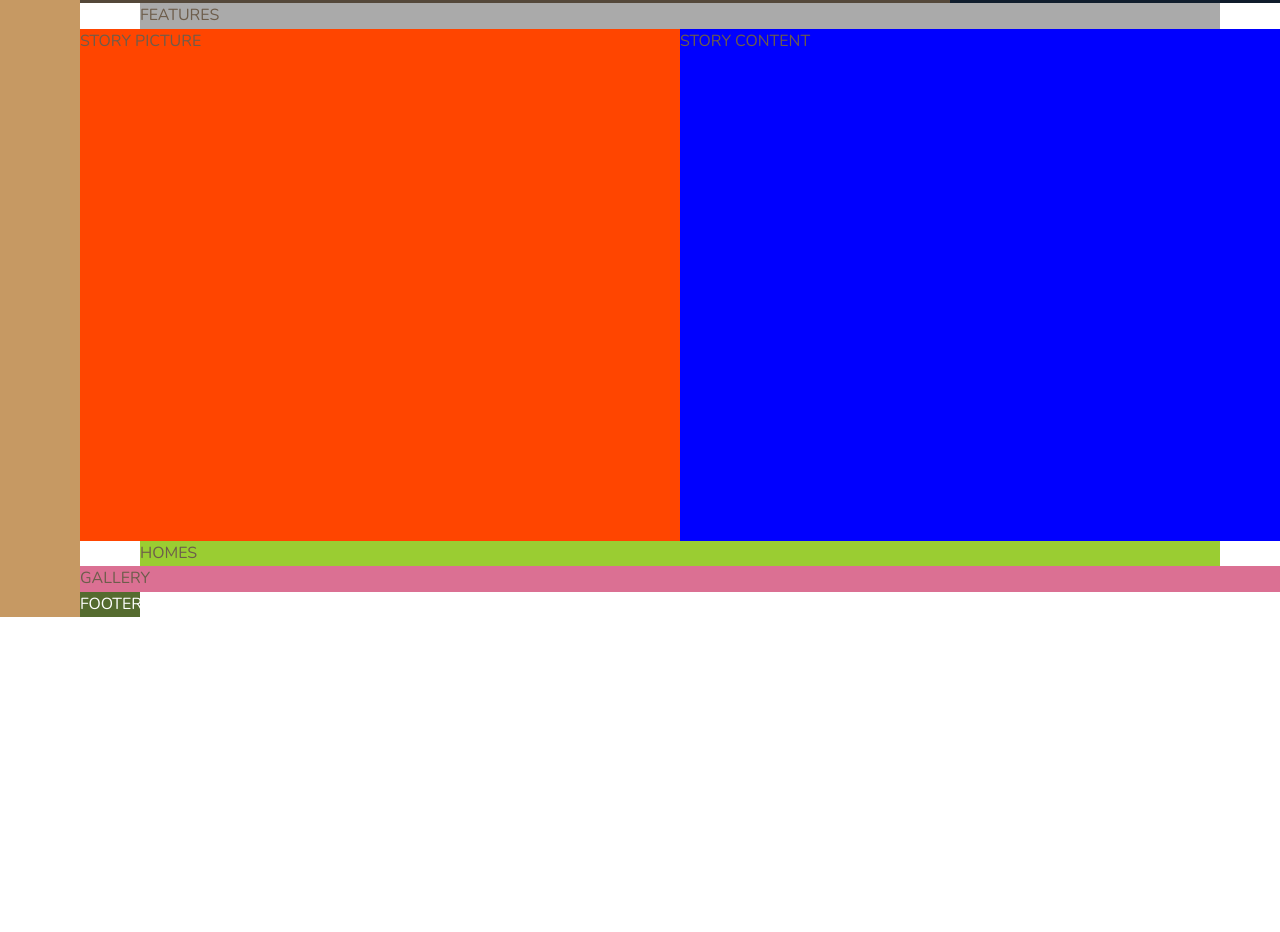
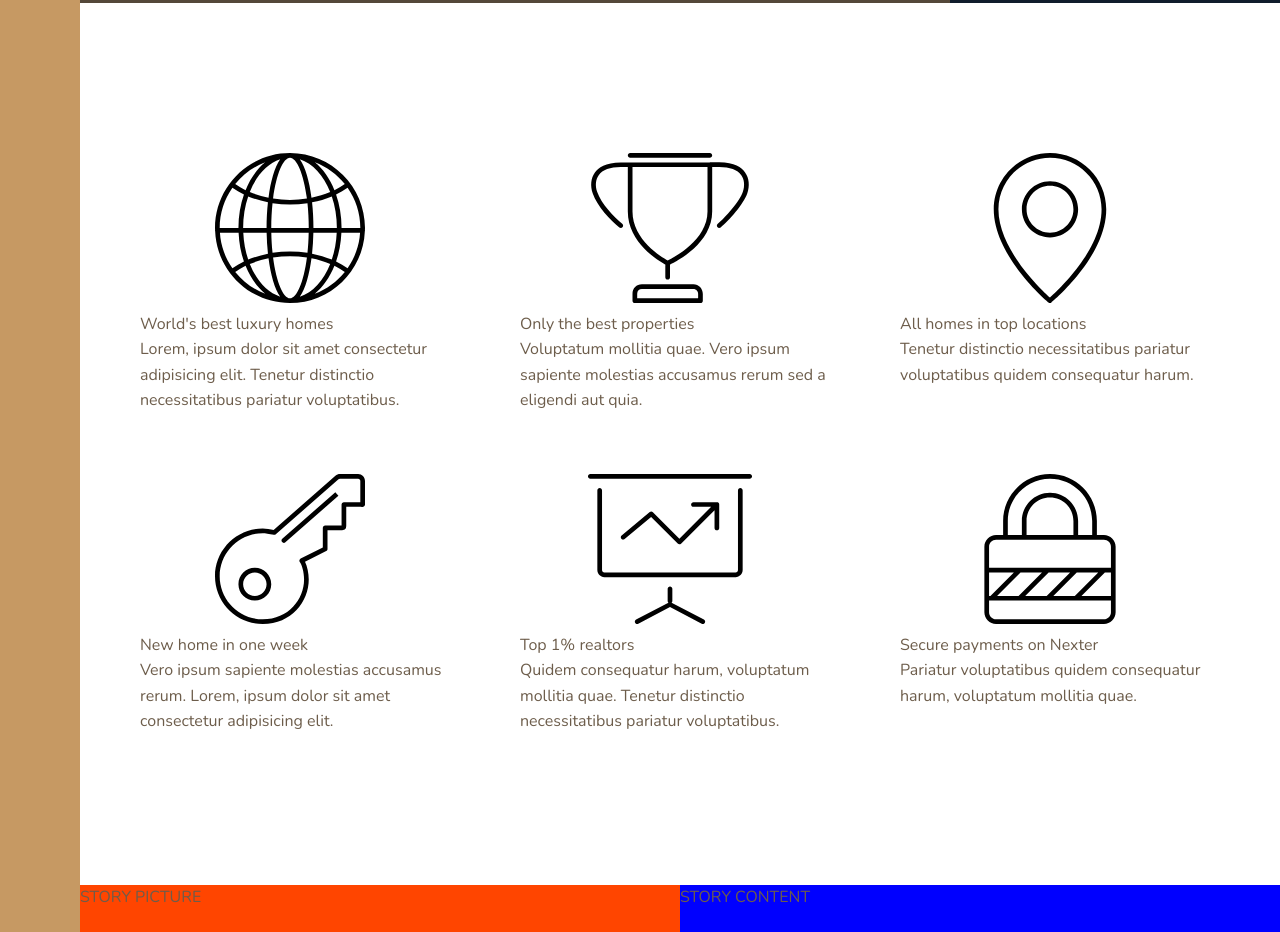
Before and after one commit to serhiikle/nexter, a website: page app/index.html in a window 1280 px wide. Shown: the part 637-1569 px from the top of the page. Before the commit the page ends 1254 px from the top, so only its background shows below. Drawn offline with nearby package versions, Linux system fonts and the light colour scheme.

Commit message:
start build section Features

```diff
--- a/app/index.html
+++ b/app/index.html
@@ -33,7 +33,66 @@
     </div>
     <!-- SECTION FEATURES -->
     <section class="features">
-      FEATURES
+      <!-- feature 1 -->
+      <div class="features__item">
+        <svg class="features__icon">
+          <use xlink:href="images/sprite.svg#icon-global"></use>
+        </svg>
+        <h4 class="features__title">World's best luxury homes</h4>
+        <p class="feature__text">
+          Lorem, ipsum dolor sit amet consectetur adipisicing elit. Tenetur distinctio necessitatibus pariatur voluptatibus.
+        </p>
+      </div>
+      <!-- feature 2 -->
+      <div class="features__item">
+        <svg class="features__icon">
+          <use xlink:href="images/sprite.svg#icon-trophy"></use>
+        </svg>
+        <h4 class="features__title">Only the best properties</h4>
+        <p class="feature__text">
+          Voluptatum mollitia quae. Vero ipsum sapiente molestias accusamus rerum sed a eligendi aut quia.
+        </p>
+      </div>
+      <!-- feature 3 -->
+      <div class="features__item">
+        <svg class="features__icon">
+          <use xlink:href="images/sprite.svg#icon-map-pin"></use>
+        </svg>
+        <h4 class="features__title">All homes in top locations</h4>
+        <p class="feature__text">
+          Tenetur distinctio necessitatibus pariatur voluptatibus quidem consequatur harum.
+        </p>
+      </div>
+      <!-- feature 4 -->
+      <div class="features__item">
+        <svg class="features__icon">
+          <use xlink:href="images/sprite.svg#icon-key"></use>
+        </svg>
+        <h4 class="features__title">New home in one week</h4>
+        <p class="feature__text">
+          Vero ipsum sapiente molestias accusamus rerum. Lorem, ipsum dolor sit amet consectetur adipisicing elit.
+        </p>
+      </div>
+      <!-- feature 5 -->
+      <div class="features__item">
+        <svg class="features__icon">
+          <use xlink:href="images/sprite.svg#icon-presentation"></use>
+        </svg>
+        <h4 class="features__title">Top 1% realtors</h4>
+        <p class="feature__text">
+          Quidem consequatur harum, voluptatum mollitia quae. Tenetur distinctio necessitatibus pariatur voluptatibus.
+        </p>
+      </div>
+      <!-- feature 6 -->
+      <div class="features__item">
+        <svg class="features__icon">
+          <use xlink:href="images/sprite.svg#icon-lock"></use>
+        </svg>
+        <h4 class="features__title">Secure payments on Nexter</h4>
+        <p class="feature__text">
+          Pariatur voluptatibus quidem consequatur harum, voluptatum mollitia quae.
+        </p>
+      </div>
     </section>
     <!-- SECTION STORY PICTURE -->
     <section class="story-picture">
--- a/app/scss/_features.scss
+++ b/app/scss/_features.scss
@@ -1,4 +1,7 @@
 .features {
-  background-color: $colorGreyDark;
   grid-column: center-start / center-end;
+  margin: 15rem 0;
+  display: grid;
+  grid-template-columns: repeat(3, 1fr);
+  grid-gap: 6rem;
 }
```
Also changed, not shown: app/pages/index.html (+60 -1 lines), app/css/style.min.css.
